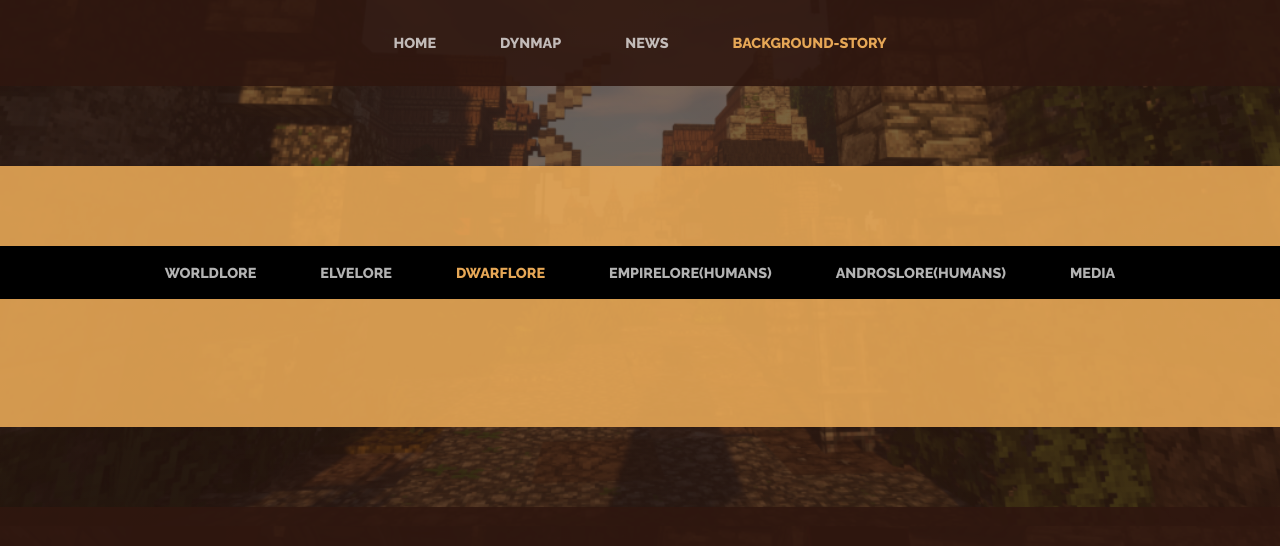
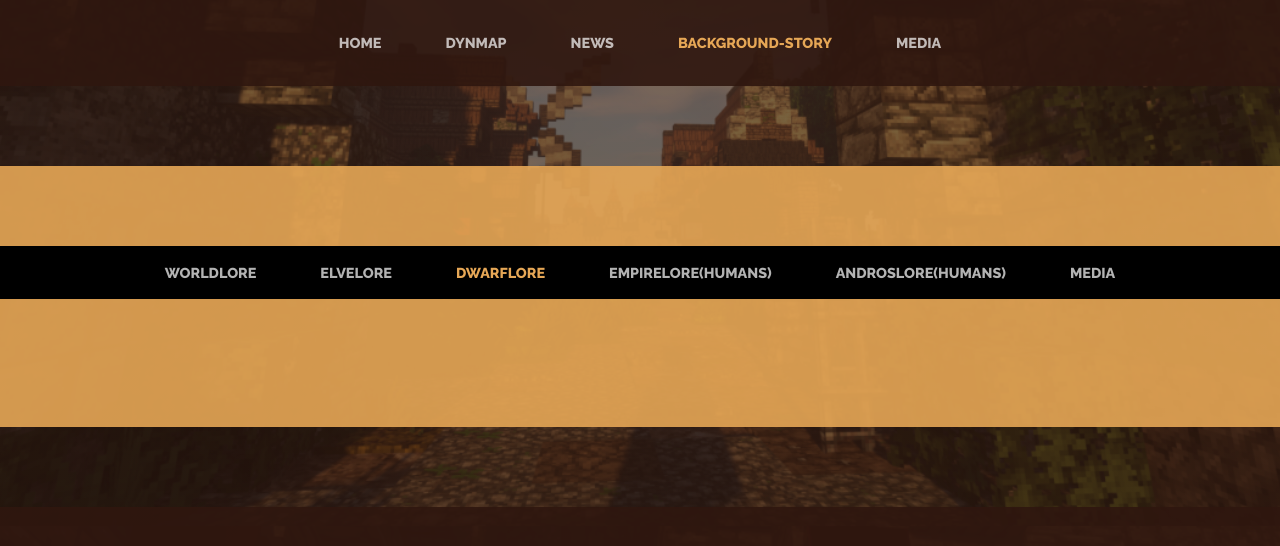
Before and after one commit to JRroc/JRoc.github.io, a website: page media.html in a window 1280 px wide. Shown: the part 274-820 px from the top of the page. Drawn offline with nearby package versions, Linux system fonts and the light colour scheme; files that its build step writes are made by us from their sources.

Commit message:
title change and media

```diff
--- a/media.html
+++ b/media.html
@@ -119,6 +119,9 @@
             <li class="nav-item active px-lg-4">
               <a class="nav-link text-uppercase text-expanded" href="background-story.html">Background-story</a>
             </li>
+            <li class="nav-item px-lg-4">
+              <a class="nav-link text-uppercase text-expanded" href="media.html">Media</a>
+            </li>
           </ul>
         </div>
       </div>
```
Also changed, not shown: index.html (+1 -1 lines).
